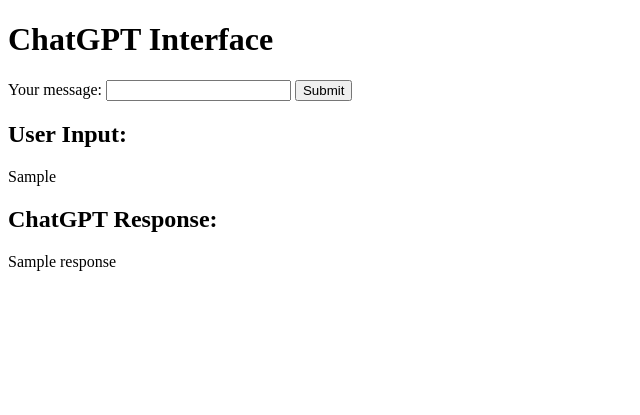
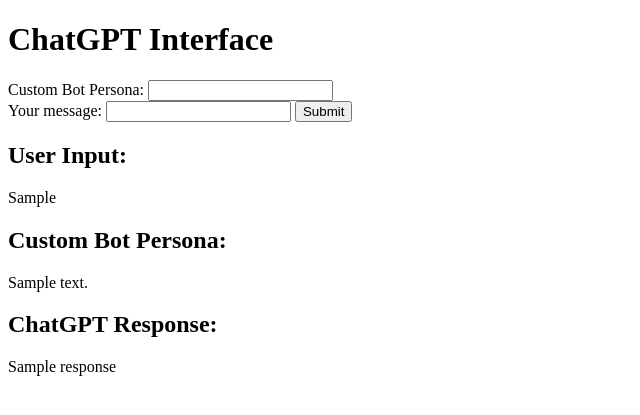
Before and after one commit to SammySaus/ChatGPT, a Flask app: template templates/index.html in a window 1280 px wide. Shown: the top 415 px of the page, without its empty margins (0-640 px from the left). Run offline with Flask 3, Linux system fonts and the light colour scheme; the template is opened without the code that fills it: most values are stand-ins (such as "Sample title", 1, 10 or a date in 2020).

Commit message:
Started work to allow the user to configure the chatbot system field. Not working yet.

```diff
--- a/app.py
+++ b/app.py
@@ -11,29 +11,17 @@
 API_KEY = os.getenv("CHATGPT_API_KEY")
 API_URL = "https://api.openai.com/v1/chat/completions"
 
+def generate_response(prompt, system_message=None):
+    if system_message is None:
+        system_message = "You are a helpful assistant."
 
-# def generate_response(prompt):
-    # headers = {
-    #     "Content-Type": "application/json",
-    #     "Authorization": f"Bearer {API_KEY}"
-    # }
-    # data = {
-    #     "model": "gpt-3.5-turbo",
-    #     "messages": [{"role": "system", "content": "You are a helpful assistant."},
-    #                  {"role": "user", "content": prompt}]
-    # }
-    # response = requests.post(API_URL, json=data, headers=headers)
-    # return response.json()["choices"][0]["message"]["content"]
-
-
-def generate_response(prompt):
     headers = {
         "Content-Type": "application/json",
         "Authorization": f"Bearer {API_KEY}"
     }
     data = {
         "model": "gpt-3.5-turbo",
-        "messages": [{"role": "system", "content": "You are a helpful assistant."},
+        "messages": [{"role": "system", "content": system_message},
                      {"role": "user", "content": prompt}]
     }
 
@@ -56,9 +44,17 @@
 def chat():
     if request.method == "POST":
         user_input = request.form["user_input"]
-        response = generate_response(user_input)
-        return render_template("index.html", user_input=user_input, response=response)
+        system_message = request.form.get("system_message")  # Get the custom system message from the form
+
+        if not user_input.strip():
+            return "Error: User input cannot be empty."
+        if system_message is not None and not system_message.strip():
+            return "Error: Custom Bot Persona cannot be empty."
+
+        response = generate_response(user_input, system_message)
+        return render_template("index.html", user_input=user_input, system_message=system_message, response=response)
     return render_template("index.html")
+
 
 if __name__ == "__main__":
     app.run(debug=True)
--- a/templates/index.html
+++ b/templates/index.html
@@ -6,17 +6,23 @@
 </head>
 <body>
     <h1>ChatGPT Interface</h1>
+    <label for="system_message">Custom Bot Persona:</label>
+    <input type="text" name="system_message" id="system_message">
+
     <form action="/" method="post">
         <label for="user_input">Your message:</label>
         <input type="text" name="user_input" id="user_input" required>
         <button type="submit">Submit</button>
     </form>
     {% if user_input %}
-        <h2>User Input:</h2>
-        <p>{{ user_input }}</p>
-        <h2>ChatGPT Response:</h2>
-        <p>{{ response }}</p>
-    {% endif %}
+    <h2>User Input:</h2>
+    <p>{{ user_input }}</p>
+    <h2>Custom Bot Persona:</h2>
+    <p>{{ system_message }}</p>
+    <h2>ChatGPT Response:</h2>
+    <p>{{ response }}</p>
+{% endif %}
+
     <!-- Add any additional HTML or elements here -->
 </body>
 </html>
```
